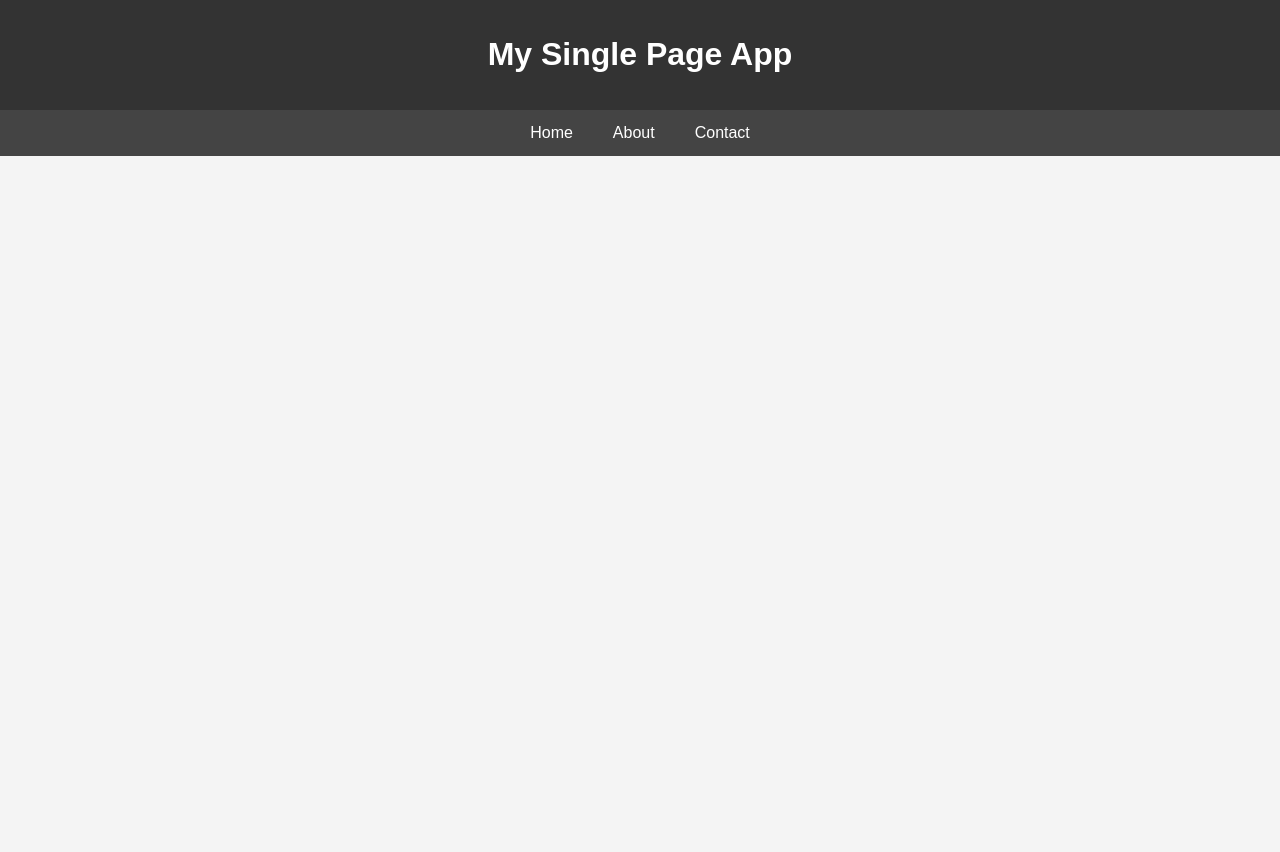
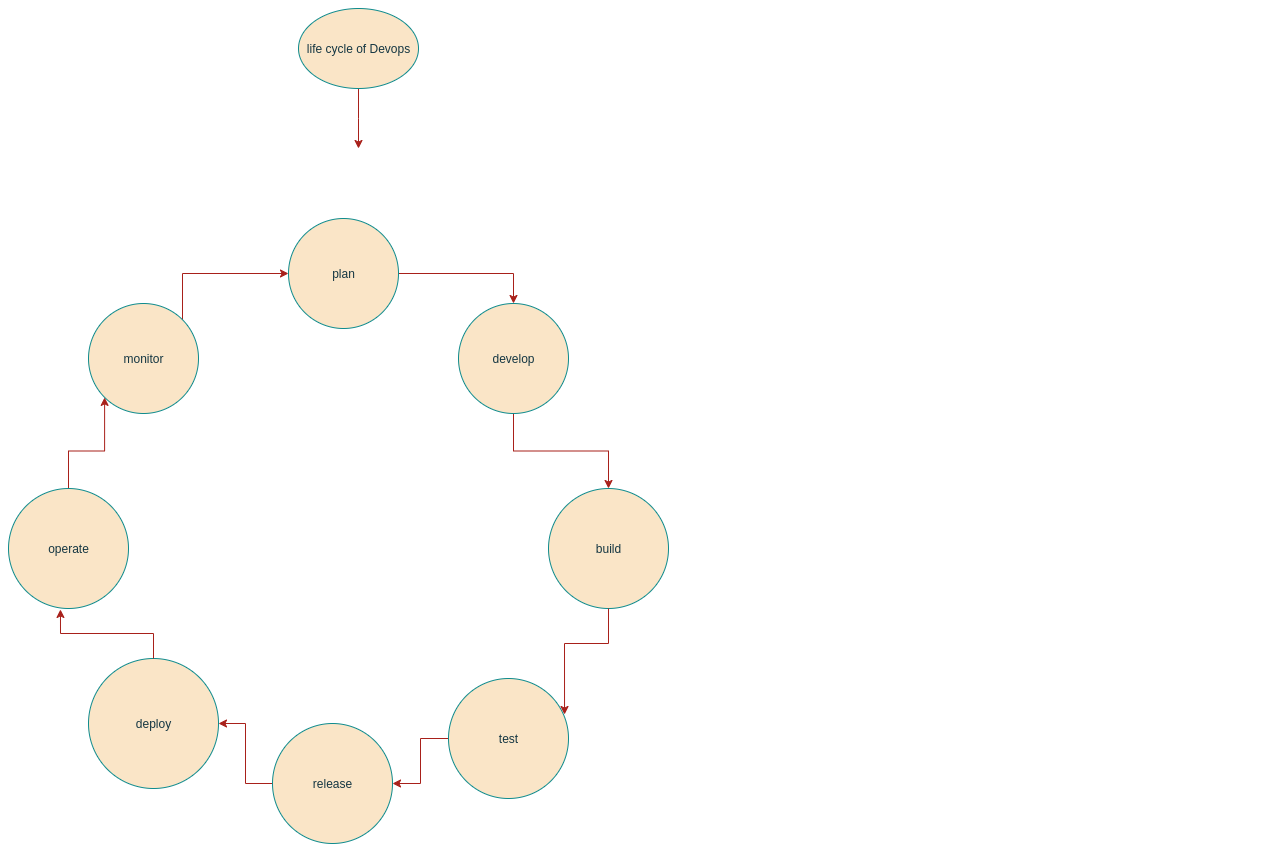
Before and after one commit to Preethibo08/my-1st-vercel, a plain HTML site: page index.html in a window 1280 px wide. Before the commit the page ends 800 px from the top, so only its background shows below. Drawn offline with Linux system fonts and the light colour scheme.

Commit message:
Update index.html

```diff
--- a/index.html
+++ b/index.html
@@ -1,68 +1,8 @@
-<!DOCTYPE html>
-<html lang="en">
-<head>
-  <meta charset="UTF-8" />
-  <meta name="viewport" content="width=device-width, initial-scale=1.0"/>
-  <title>Simple SPA</title>
-  <style>
-    body {
-      font-family: Arial, sans-serif;
-      margin: 0;
-      padding: 0;
-      background: #f4f4f4;
-    }
-    header {
-      background-color: #333;
-      color: white;
-      padding: 15px;
-      text-align: center;
-    }
-    nav {
-      display: flex;
-      justify-content: center;
-      background-color: #444;
-    }
-    nav a {
-      color: white;
-      padding: 14px 20px;
-      text-decoration: none;
-      display: inline-block;
-    }
-    nav a:hover {
-      background-color: #555;
-    }
-    #content {
-      padding: 20px;
-    }
-  </style>
-</head>
-<body>
-
-  <header>
-    <h1>My Single Page App</h1>
-  </header>
-
-  <nav>
-    <a href="#" onclick="navigate('home')">Home</a>
-    <a href="#" onclick="navigate('about')">About</a>
-    <a href="#" onclick="navigate('contact')">Contact</a>
-  </nav>
-
-  <div id="content">
-    <!-- Dynamic content will appear here -->
-  </div>
-
-  <script>
-    const pages = {
-      home: `
-        <h2>Welcome to My SPA</h2>
-        <p>This is the home page of a simple single-page application.</p>
-      `,
-      about: `
-        <h2>About Me</h2>
-        <p>I'm learning to build SPAs using only HTML, CSS, and JavaScript.</p>
-      `,
-      contact: `
-        <h2>Contact</h2>
-        <p>You can reach me at <a href="mailto:someone@example.com">someone@example.com</a>.</p>
-      `
+<html>
+  <head>
+    <title>Life Cycle of Devops</title>
+  </head>
+  <body>
+    <img src=lifecycle.drawio.png>
+  </body>
+</html>
```
